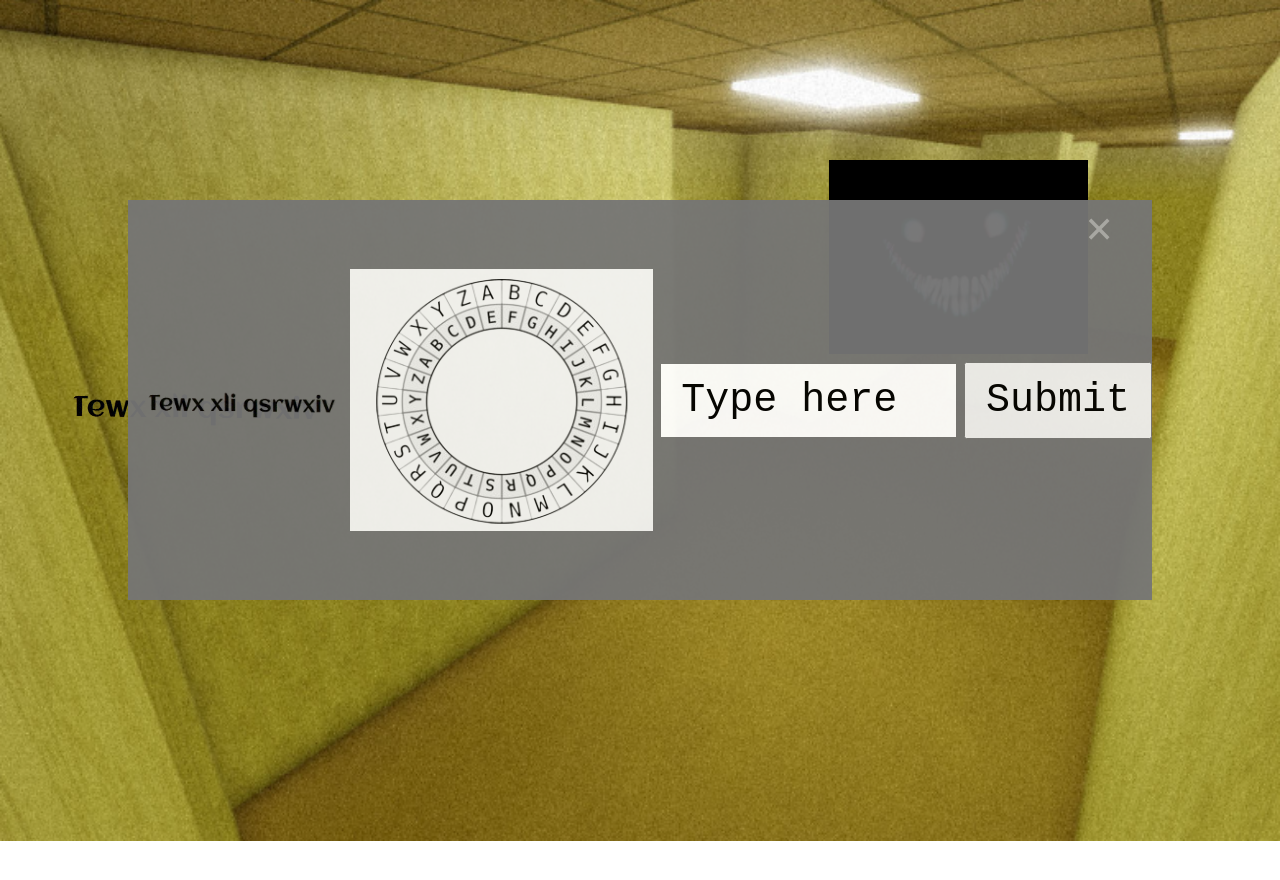
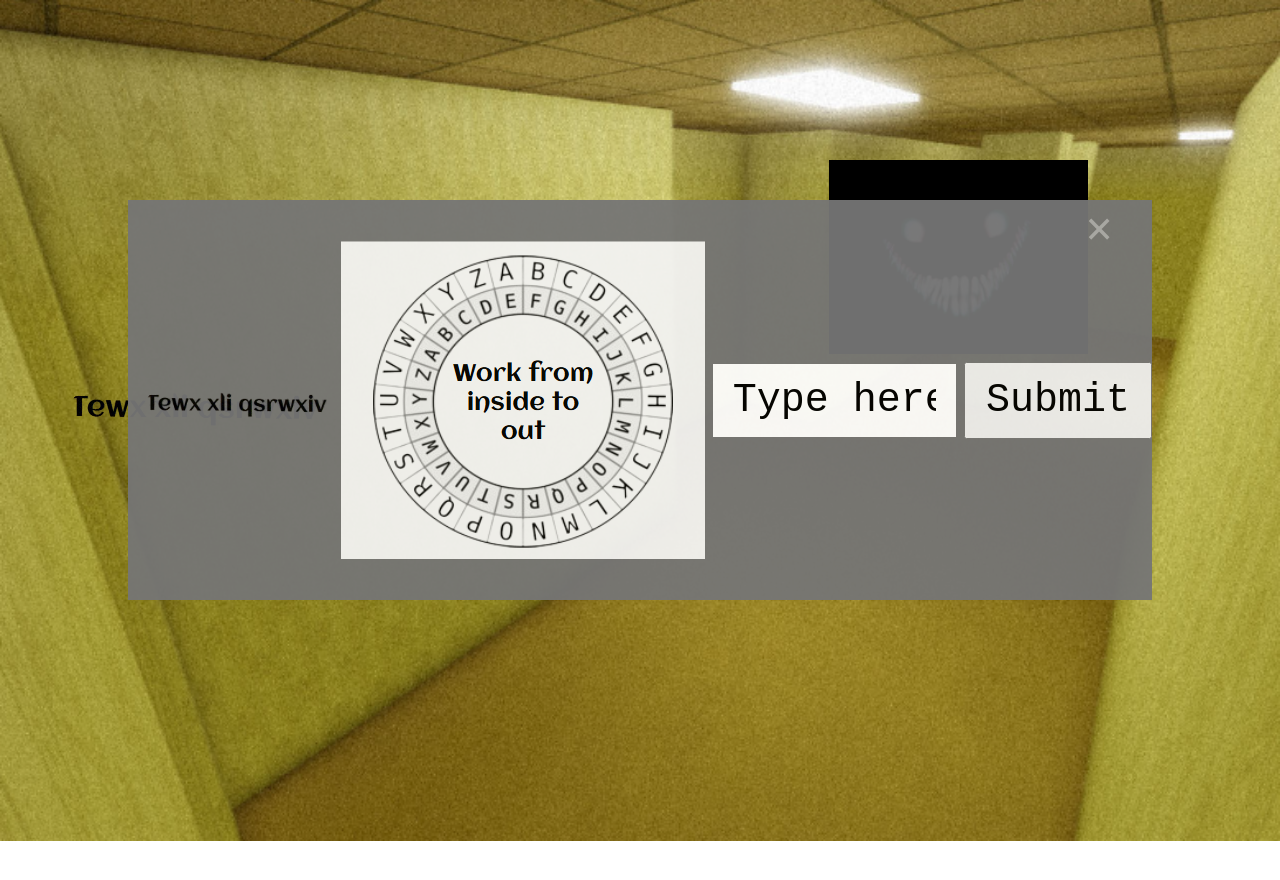
Before and after one commit to EmilySpicyBeatz2/BackRoomsLvL0, a website: page 2.html in a window 1280 px wide. Both pictures are taken after a click on the picture 192 px from the left and 400 px from the top of the page. Drawn offline with Linux system fonts and the light colour scheme.

Commit message:
Update 2.html

```diff
--- a/2.html
+++ b/2.html
@@ -36,7 +36,7 @@
           <img src="images/cipherFixed.png"/>
         </div>
         <div class="box center-content">
-          <img src="images/deCipher.png">
+          <img src="images/InsidetoOut.png">
           <input type="text" id="myText" value="Type here">
           <input type="submit" value="Submit" onclick="checkInput()" />
         </div>
```
